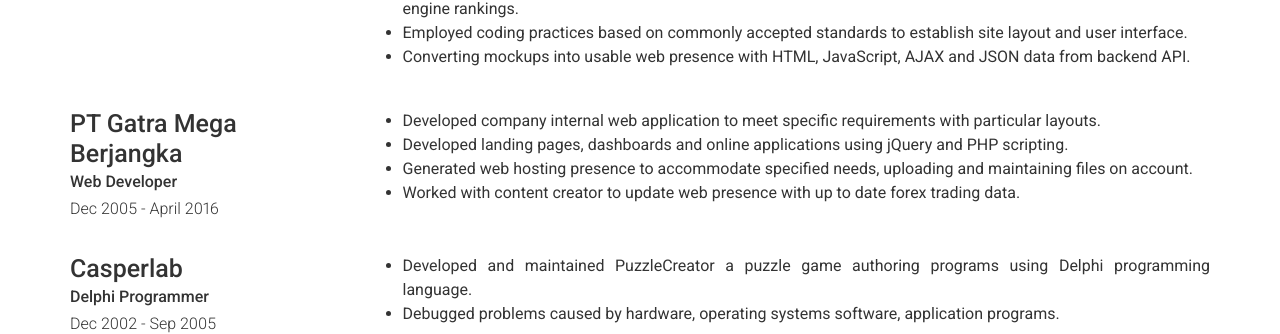
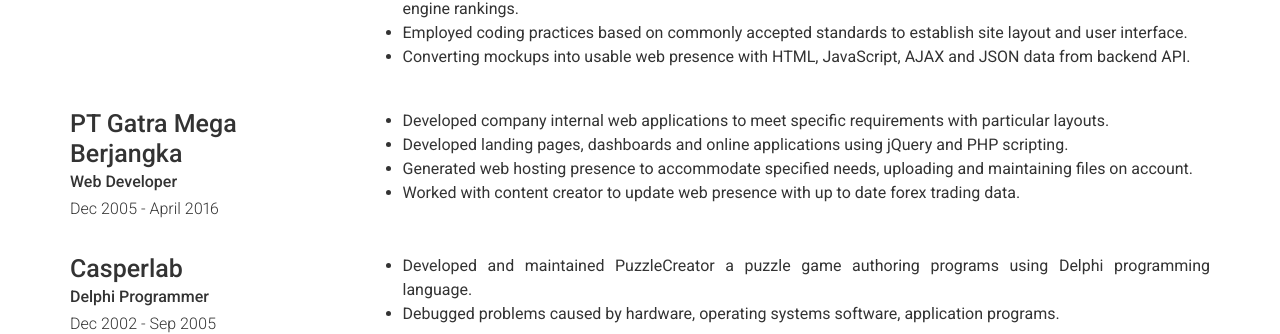
Before and after one commit to zamronypj/zamronypj.github.io, a Jekyll site: the page built from index.md, in a window 1280 px wide and 900 px high, scrolled down 1556 px. Shown: the part 149-483 px from the top of the window. Built offline with Jekyll 4.4.1, drawn with Linux system fonts in a browser that asks for light colours; nearby versions of some CDN libraries; a script that is not in the unit is left out.

Commit message:
improve content

```diff
--- a/_config.yml
+++ b/_config.yml
@@ -152,7 +152,7 @@
         sub_title: Web Developer
         caption: Dec 2005 - April 2016
         description: | # this will include new lines to allow paragraphs
-          - Developed company internal web application to meet specific requirements with particular layouts.
+          - Developed company internal web applications to meet specific requirements with particular layouts.
           - Developed landing pages, dashboards and online applications using jQuery and PHP scripting.
           - Generated web hosting presence to accommodate specified needs, uploading and maintaining files on account.
           - Worked with content creator to update web presence with up to date forex trading data.
```
